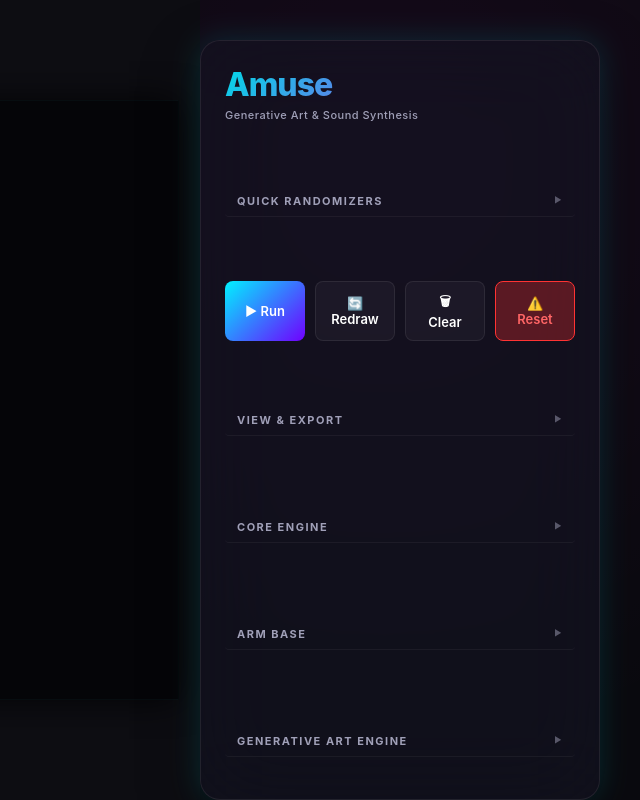
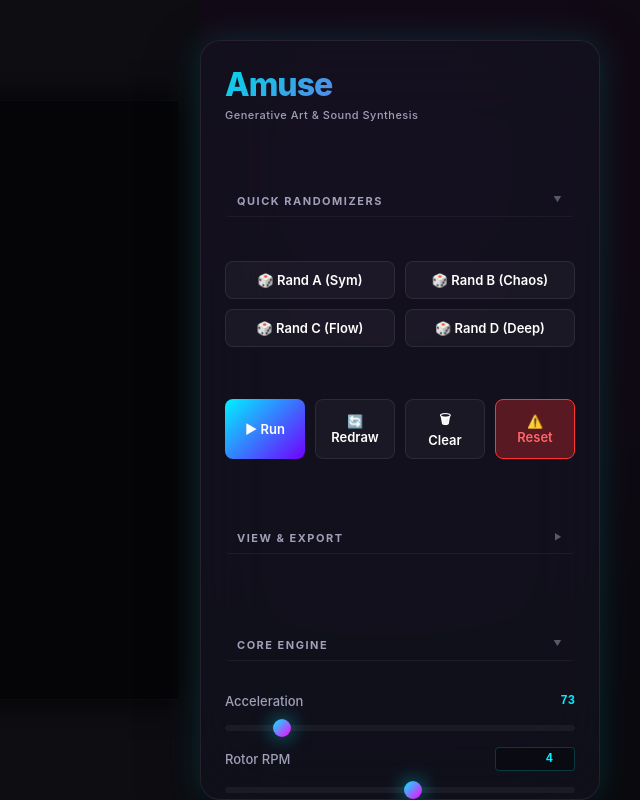
Before and after one commit to johnedwardsky/amuse-web, a React (Vite) app: page / in a window 1280 px wide. Shown: the whole page, without its empty margins (640-1280 px from the left). Built offline with nearby package versions, Linux system fonts and the light colour scheme.

Commit message:
Set default menu sections expanded

```diff
--- a/src/App.jsx
+++ b/src/App.jsx
@@ -99,19 +99,19 @@ function App() {
   const [viewMode, setViewMode] = useState(false); // NEW: View-only mode for shared links
   const [sharingItem, setSharingItem] = useState(null); // NEW: Track item currently being shared
   const [collapsedSections, setCollapsedSections] = useState({
-    quickRandom: true,
+    quickRandom: false, // Expanded by default
     viewExport: true,
-    coreEngine: true,
+    coreEngine: false, // Expanded by default
     armBase: true,
     genArtEngine: true,
     viewControls: true,
     leftMechanism: true,
     rightMechanism: true,
-    penStyle: true,
+    penStyle: false, // Expanded by default
     spiroSynth: true,
     sonicEQ: true,
     genPerf: true,
-    gallery: true
+    gallery: false // Expanded by default
   });
 
   const [isInitialLoading, setIsInitialLoading] = useState(true);
```
